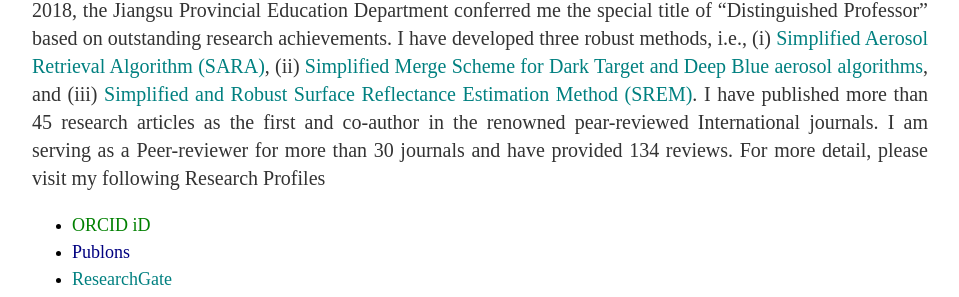
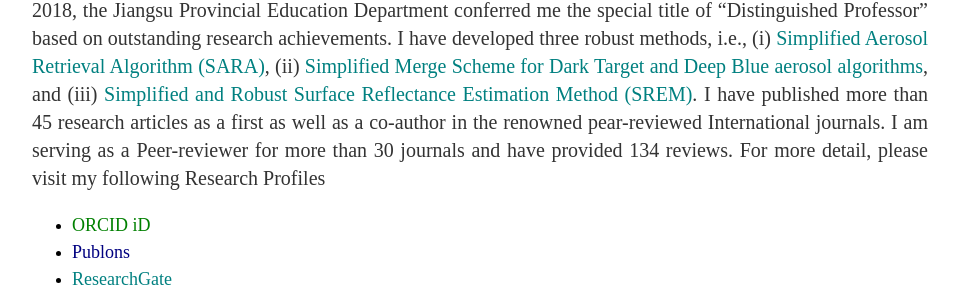
Before and after one commit to rs-DrBilal/rsbilal.github.io, a Jekyll site: the page built from about/index.html, in a window 1280 px wide. Shown: the part 380-677 px from the top of the page, without its empty margins (160-1119 px from the left). Built offline with Jekyll 4.4.1, drawn with Linux system fonts in a browser that asks for light colours.

Commit message:
Update index.html

```diff
--- a/about/index.html
+++ b/about/index.html
@@ -17,7 +17,7 @@ title: About Muhammad Bilal
 				(i) <a href="https://doi.org/10.1016/j.rse.2013.04.014" style="color: TEAL">Simplified Aerosol Retrieval Algorithm (SARA)</a>,
 				(ii) <a href="https://doi.org/10.1016/j.rse.2017.05.028" style="color: TEAL">Simplified Merge Scheme for Dark Target and Deep Blue aerosol algorithms</a>, and
 				(iii) <a href=" https://doi.org/10.3390/rs11111344" style="color: TEAL">Simplified and Robust Surface Reflectance Estimation Method (SREM)</a>.
-				I have published more than 45 research articles as the first and co-author in the renowned pear-reviewed International journals.
+				I have published more than 45 research articles as a first as well as a co-author in the renowned pear-reviewed International journals.
 				I am serving as a Peer-reviewer for more than 30 journals and have provided 134 reviews. For more detail, please visit my following Research Profiles</p>
 
 			<ul class="contacts">
```
